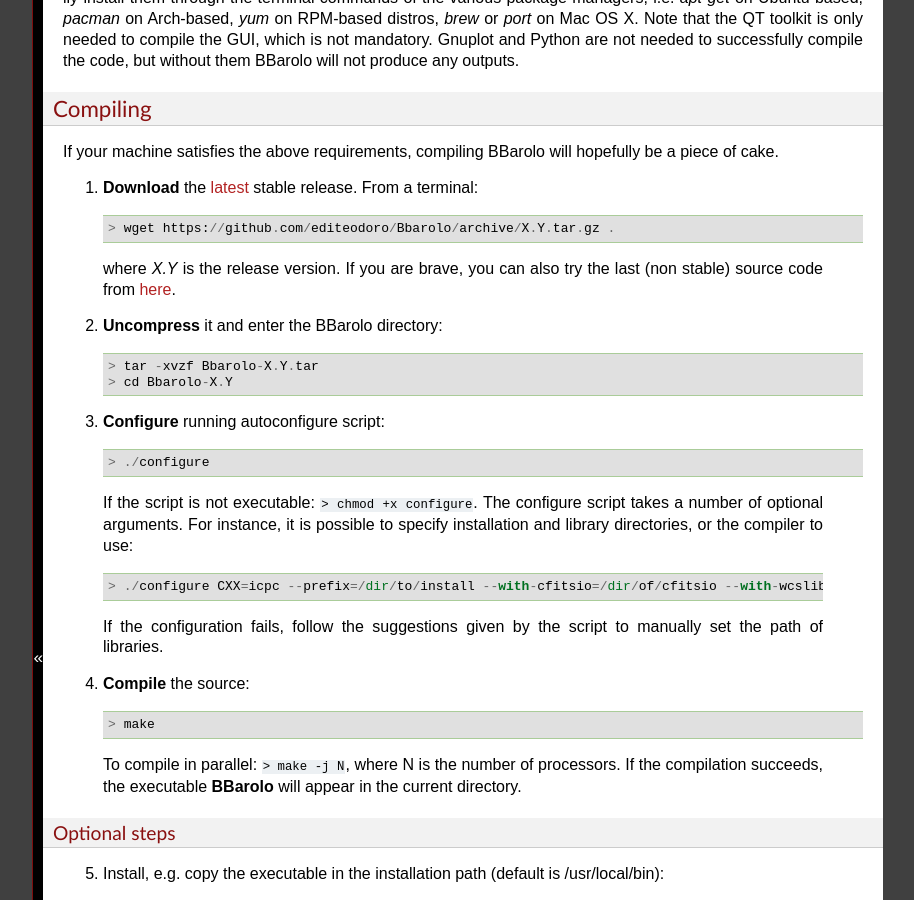
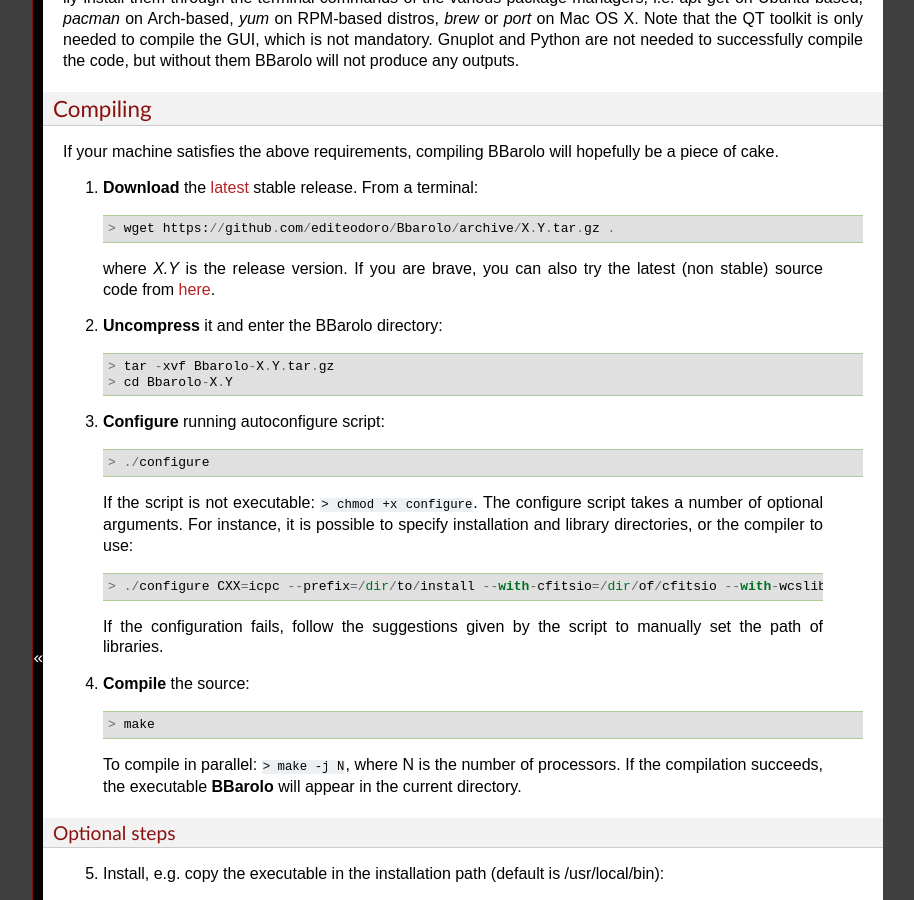
Before and after one commit to editeodoro/Bbarolo, a Sphinx documentation site: the page built from docs/source/installing.rst, in a window 1280 px wide and 900 px high, scrolled down 760 px. Shown: the whole window, without its empty margins (187-1101 px from the left). Built offline with Sphinx 7.4.7, drawn with Linux system fonts in a browser that asks for light colours; formulas are drawn with MathJax 3.

Commit message:
Minor corrections

```diff
--- a/docs/source/installing.rst
+++ b/docs/source/installing.rst
@@ -47,16 +47,16 @@
 
 If your machine satisfies the above requirements, compiling BBarolo will hopefully be a piece of cake.
 
-1. **Download** the `latest <https://github.com/editeodoro/Bbarolo/archive/1.3.tar.gz>`_ stable release. From a terminal::
+1. **Download** the `latest <https://github.com/editeodoro/Bbarolo/archive/1.4.tar.gz>`_ stable release. From a terminal::
 
     > wget https://github.com/editeodoro/Bbarolo/archive/X.Y.tar.gz .
 
 
-  where *X.Y* is the release version. If you are brave, you can also try the last (non stable) source code from `here <https://github.com/editeodoro/Bbarolo>`_.
+  where *X.Y* is the release version. If you are brave, you can also try the latest (non stable) source code from `here <https://github.com/editeodoro/Bbarolo>`_.
 
 2. **Uncompress** it and enter the BBarolo directory::
 
-    > tar -xvzf Bbarolo-X.Y.tar
+    > tar -xvf Bbarolo-X.Y.tar.gz
     > cd Bbarolo-X.Y
 
 
--- a/docs/source/pybb_install.rst
+++ b/docs/source/pybb_install.rst
@@ -21,7 +21,7 @@
 1. Follow steps 1-4 of procedure to :ref:`compile BBarolo from source <compiling>`::
 
     > wget https://github.com/editeodoro/Bbarolo/archive/X.Y.tar.gz .
-    > tar -xvzf Bbarolo-X.Y.tar && cd Bbarolo-X.Y
+    > tar -xvf Bbarolo-X.Y.tar.gz && cd Bbarolo-X.Y
     > ./configure
     > make
 
```
